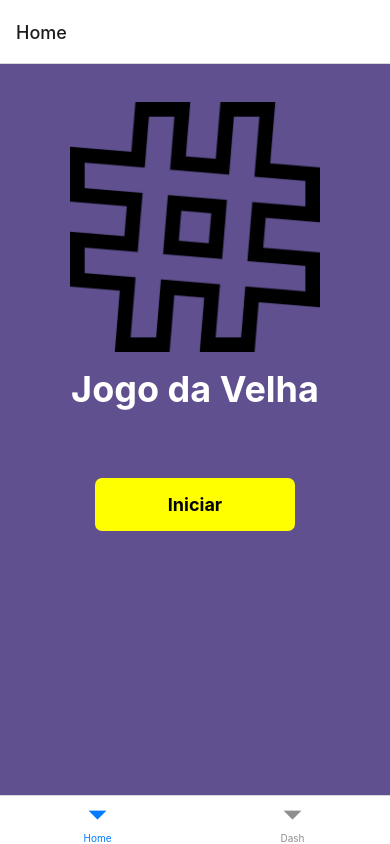
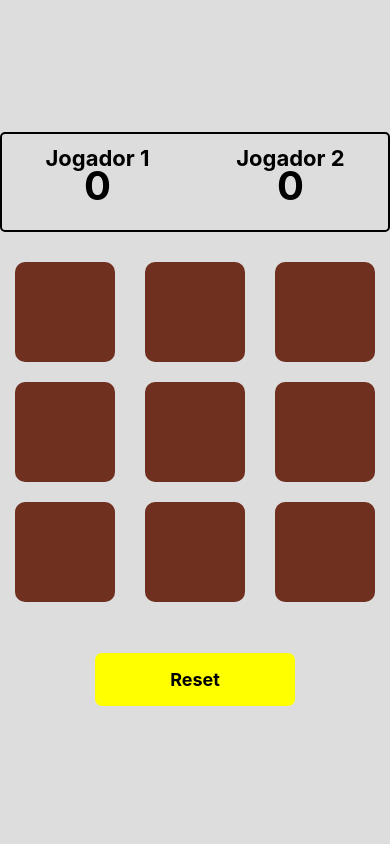
Before and after one commit to anderood/tic-tac-toe, a React Native app: screen /Dashboard in a window 390 px wide. Built offline with nearby package versions, Linux system fonts and the light colour scheme.

Commit message:
navegando entre telas

```diff
--- a/App.js
+++ b/App.js
@@ -1,12 +1,21 @@
 import React from 'react';
 
 import { NavigationContainer } from '@react-navigation/native';
-import { AppRoutes } from './src/routes/app.routes'
+import { createNativeStackNavigator } from '@react-navigation/native-stack';
+import { AppRoutes } from './src/routes/app.routes';
+
+import { Home } from './src/pages/Home';
+import { Dashboard } from './src/pages/Dashboard';
+
+const Stack = createNativeStackNavigator();
 
 export default function App() {
   return (
     <NavigationContainer>
-      <AppRoutes />
+      <Stack.Navigator initialRouteName='Home' screenOptions={{ headerShown: false}}>
+        <Stack.Screen name='Home' component={Home} />
+        <Stack.Screen name='Dashboard' component={Dashboard} />
+      </Stack.Navigator>
     </NavigationContainer>
   );
 }
--- a/package.json
+++ b/package.json
@@ -11,6 +11,7 @@
   "dependencies": {
     "@react-navigation/bottom-tabs": "^6.5.1",
     "@react-navigation/native": "^6.1.1",
+    "@react-navigation/native-stack": "^6.9.6",
     "expo": "~47.0.7",
     "expo-splash-screen": "~0.17.5",
     "expo-status-bar": "~1.4.2",
--- a/src/components/Button/index.tsx
+++ b/src/components/Button/index.tsx
@@ -5,7 +5,7 @@ import { Container, Title } from './styles';
 interface ButtonProps{
     title: string;
     onPress: ()=>void;
-    disabled: boolean
+    disabled?: boolean
 }
 
 export function Button({ title, onPress, disabled = false }: ButtonProps){
--- a/src/pages/Home/index.tsx
+++ b/src/pages/Home/index.tsx
@@ -12,7 +12,7 @@ import {
 const logo = require('../../assets/logo.jpg');
 import { Button } from '../../components/Button';
 
-export function Home(){
+export function Home({ navigation }){
     return(
         <Container>
             <ContainerImg>
@@ -22,6 +22,7 @@ export function Home(){
             <ContainerButtons>
                 <Button
                     title="Iniciar"
+                    onPress={ ()=> navigation.navigate('Dashboard') }
                 />
             </ContainerButtons>
         </Container>
```
Also changed, not shown: 1 other file (tests, documents, lock files or other folders).
